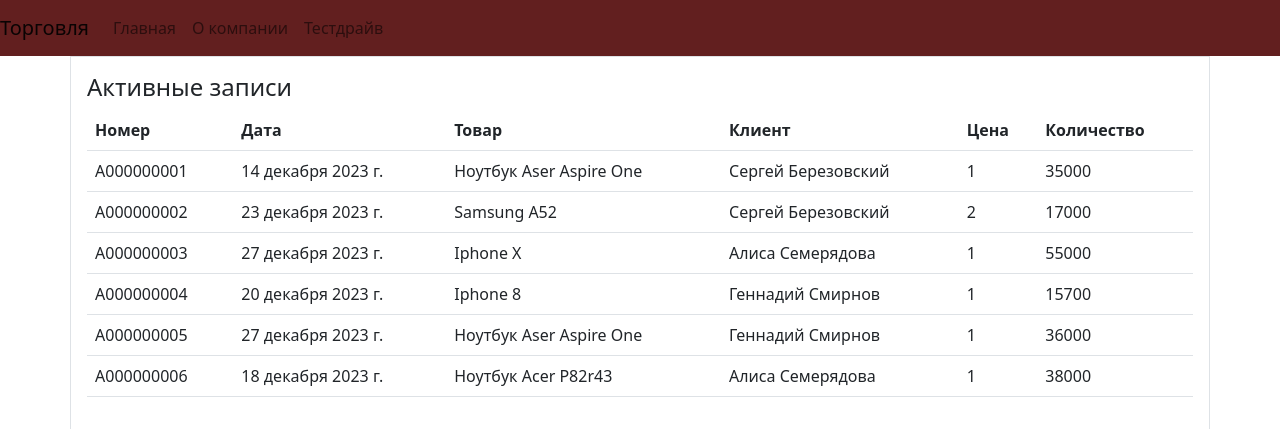
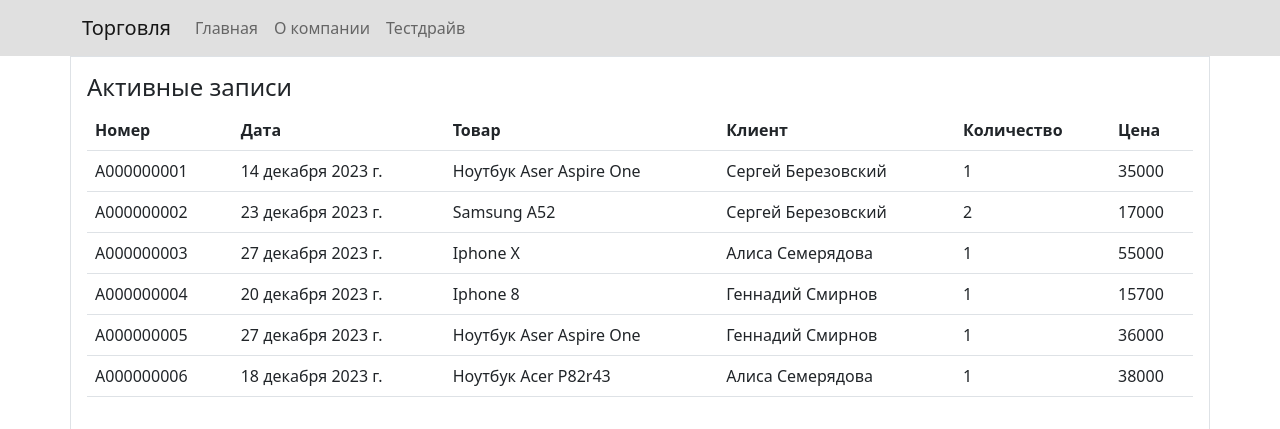
Before and after one commit to SergeyGzhegoz/products2, a Django app: page / in a window 1280 px wide. Shown: the top 429 px of the page. Run offline with Django 4.2, Linux system fonts and the light colour scheme; data comes from the database, SQL or seed files in the repository.

Commit message:
-- App v1

```diff
--- a/productprj/myapp/templates/myapp/base.html
+++ b/productprj/myapp/templates/myapp/base.html
@@ -13,7 +13,8 @@
 </head>
 <body>
 
-    <nav class="navbar navbar-expand-lg navbar-light" style="background-color: #621F1F;">
+    <nav class="navbar navbar-expand-lg navbar-light p-2" style="background-color: #E0E0E0;">
+        <div class="container">
         <a class="navbar-brand" href="#">Торговля</a>
 
         <div class="collapse navbar-collapse" id="navbarNav">
@@ -29,7 +30,9 @@
                 </li>
             </ul>
         </div>
+        </div>
     </nav>
+
 
 {% block content %}{% endblock %}
 </body>
--- a/productprj/myapp/templates/myapp/index.html
+++ b/productprj/myapp/templates/myapp/index.html
@@ -16,8 +16,8 @@
         <th>Дата</th>
         <th>Товар</th>
         <th>Клиент</th>
+        <th>Количество</th>
         <th>Цена</th>
-        <th>Количество</th>
       </tr>
     </thead>
         <tbody>
```
